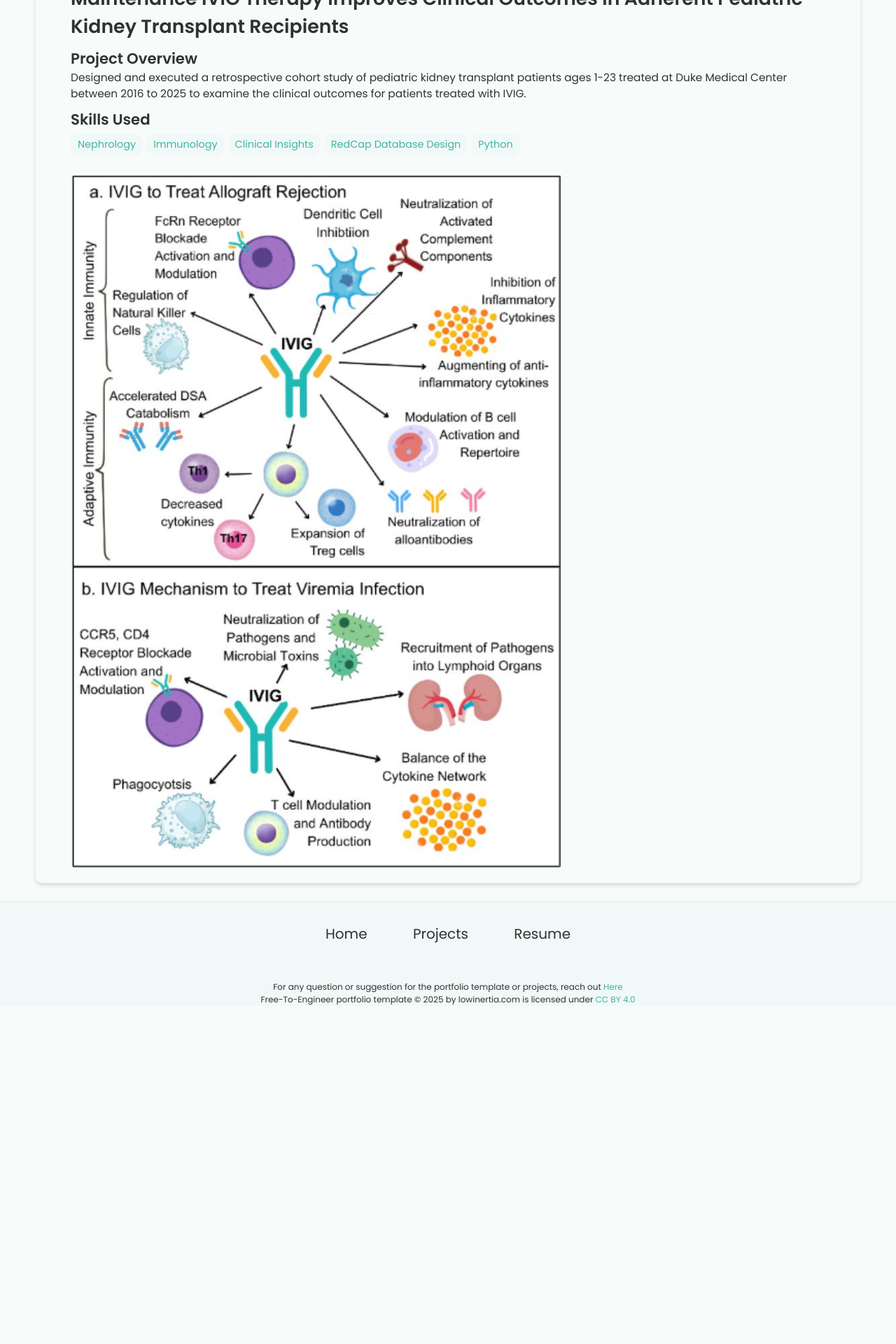
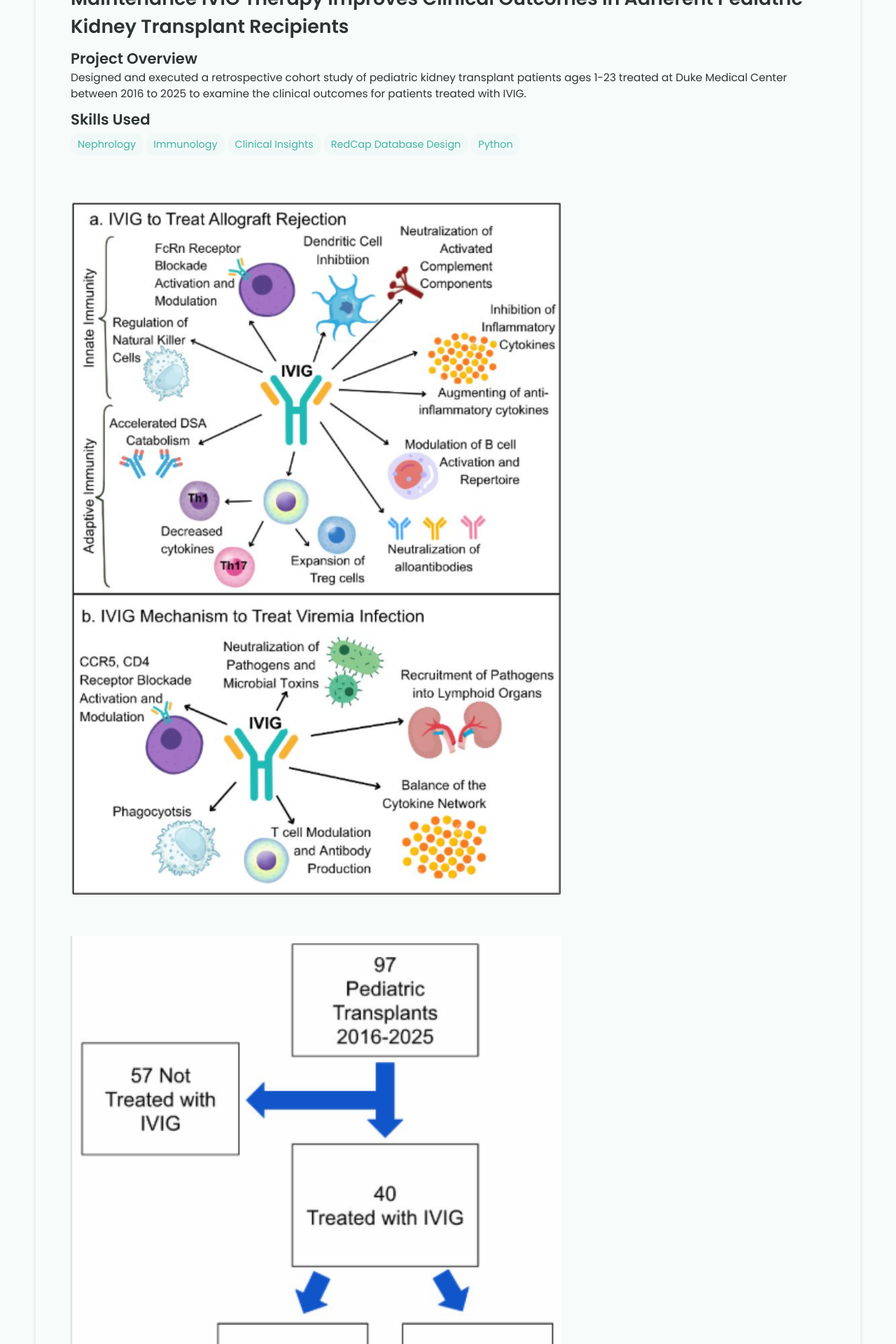
Before and after one commit to snehaus22/snehaus22.github.io, a Jekyll site: the page built from _projects/ivig/index.md, in a window 1280 px wide. Shown: the part 529-2449 px from the top of the page at 70% size. Built offline with Jekyll 4.4.1, drawn with Linux system fonts in a browser that asks for light colours; before the commit the page ends 1966 px from its top, so only the background shows below that.

Commit message:
Add images to ivig project index page

```diff
--- a/_projects/ivig/index.md
+++ b/_projects/ivig/index.md
@@ -11,4 +11,10 @@ skills:
 main-image: /ivig.png
 ---
 
+<br>
+
 <img src="ivigmechanism.png" width="700">
+
+<br>
+
+<img src="cohort definition.png" width="700">
```
